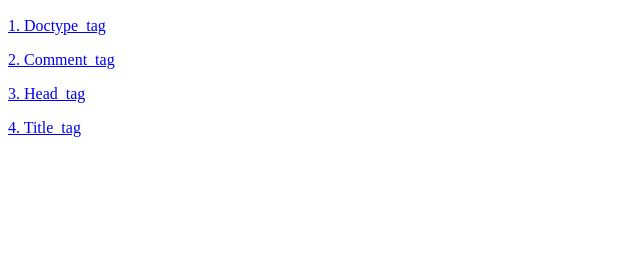
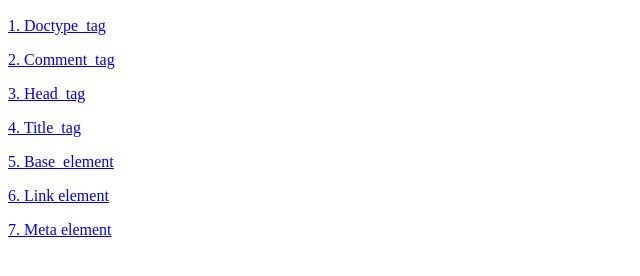
Before and after one commit to thienntt2205/html_research, a plain HTML site: page index.html in a window 1280 px wide. Shown: the part 136-412 px from the top of the page, without its empty margins (0-640 px from the left). Drawn offline with Linux system fonts and the light colour scheme.

Commit message:
Upload meta_element.html

```diff
--- a/index.html
+++ b/index.html
@@ -10,8 +10,9 @@
         <p><a href="comment_tag.html">2. Comment_tag</a></p>
         <p><a href="head_tag.html">3. Head_tag</a></p>
         <p><a href="title_tag.html">4. Title_tag</a></p>
-        <p><a href="base_element.html" 5. Base_element></p>
-        <p><a href="link_element.html" 6. Link element></p>
+        <p><a href="base_element.html">5. Base_element</a></p>
+        <p><a href="link_element.html"> 6. Link element</a></p>
+        <p><a href="meta_element.html"> 7. Meta element</a></p>
     </body>
 
 </html>
```
Also changed, not shown: meta_element.html (added, +10 -0 lines).
